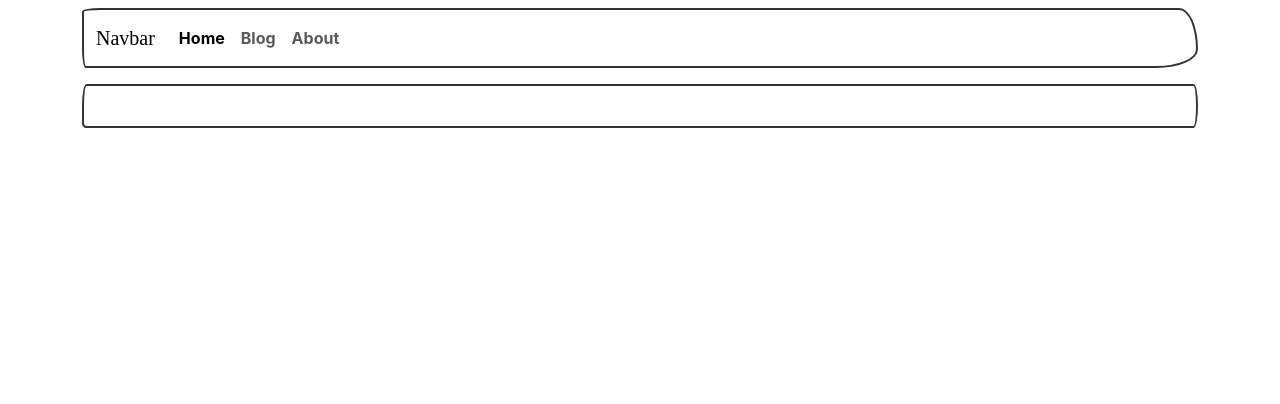
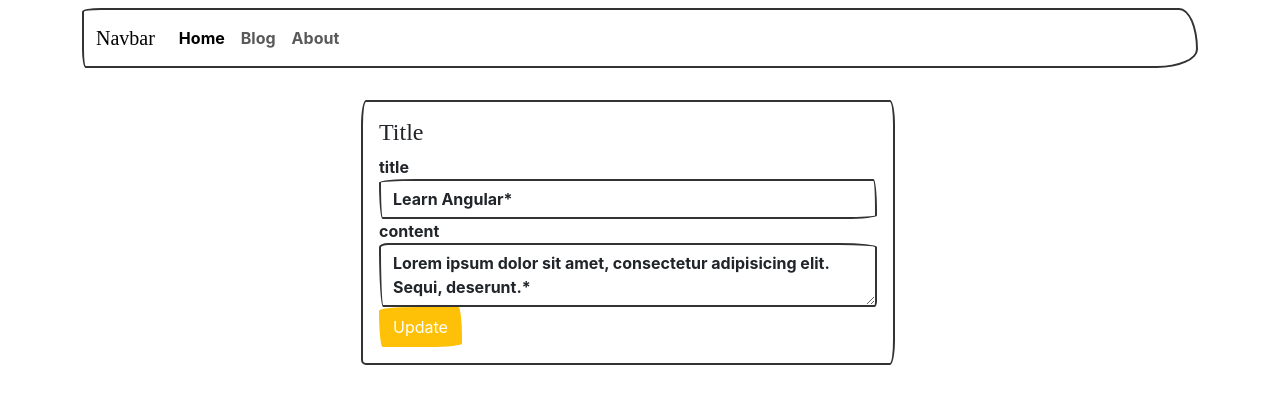
Before and after one commit to ZEDTARIK/vuejs-employee-crud, a Vue app: page /blog/edit/1 in a window 1280 px wide. Shown: the top 404 px of the page. Built offline with nearby package versions, Linux system fonts and the light colour scheme; no server answers; data requests are answered from the project's data file; a web font is replaced by a local one.

Commit message:
Edit Post with redirect

```diff
--- a/data/db.json
+++ b/data/db.json
@@ -2,15 +2,15 @@
   "posts": [
     {
       "id": 1,
-            "title": "Learn Angular",
+      "title": "Learn Angular*",
       "slug": "learn-angular",
-            "content": "Lorem ipsum dolor sit amet, consectetur adipisicing elit. Sequi, deserunt."
+      "content": "Lorem ipsum dolor sit amet, consectetur adipisicing elit. Sequi, deserunt.*"
     },
     {
       "id": 2,
-            "title": "Learn JavaScript",
+      "title": "Learn JavaScript update *",
       "slug": "learn-javascript",
-            "content": "Lorem ipsum dolor sit amet, consectetur adipisicing elit. Sequi, deserunt."
+      "content": "Lorem ipsum dolor sit amet, consectetur adipisicing elit. Sequi, deserunt. update*\n\n"
     }
   ]
 }
--- a/src/router/index.js
+++ b/src/router/index.js
@@ -3,6 +3,7 @@ import Home from '../views/Home.vue'
 import About from '../views/About.vue'
 import Blog from '../views/blog'
 import ShowPost from '../views/blog/ShowPost'
+import EditPost from '../views/blog/EditPost'
 import PageNotFound from '../views/PageNotFound'
 
 
@@ -29,6 +30,12 @@ const routes = [
     props: true
   },
   {
+    path: '/blog/edit/:id',
+    name: 'Edit-Post',
+    component: EditPost,
+    props: true
+  },
+  {
     path: '/:catchAll(.*)',
     component: PageNotFound
   }
--- /dev/null
+++ b/src/views/blog/EditPost.vue
@@ -0,0 +1,68 @@
+<template lang="">
+    <div class="row my-3">
+        <div class="col-md-6 mx-auto">
+            <div class="card">
+                <div class="card-body">
+                    <h4 class="card-title">Title</h4>
+
+                    <form @submit.prevent="updatePost()">
+
+                        <div class="form-group">
+                            <label for="title">title</label>
+                            <input v-model="post.title" id="title" type="text" class="form-control" placeholder="Title">
+                        </div>
+
+                        <div class="form-group">
+                            <label for="content">content</label>
+                            <textarea v-model="post.content" class="form-control" id="content" cols="5"
+                                rows="2"></textarea>
+                        </div>
+
+                        <div class="form-group">
+                            <button class="btn btn-warning btn-block">Update</button>
+                        </div>
+                    </form>
+
+                </div>
+            </div>
+        </div>
+    </div>
+</template>
+<script>
+    export default {
+        props: ['id'],
+        data() {
+            return {
+                url: `http://localhost:5000/posts/${this.id}`,
+
+                post: {
+                    title: '',
+                    content: '',
+                }
+            }
+        },
+        mounted() {
+            fetch(this.url)
+                .then(res => res.json())
+                .then(data => {
+                    this.post = data
+                })
+                .catch(err => console.log(err.message));
+        },
+        methods: {
+            updatePost() {
+                fetch(this.url,
+                    {
+                        method: 'PUT',
+                        headers: { 'Content-Type': 'application/json' },
+                        body: JSON.stringify(this.post)
+                    })
+                    .then(res => this.$router.push('/blog') )
+                    .catch(err => console.log(err.message));
+            }
+        },
+    }
+</script>
+<style lang="">
+
+</style>
--- a/src/views/blog/index.vue
+++ b/src/views/blog/index.vue
@@ -12,6 +12,9 @@
                            params: { id: post.id , slug: post.slug }}"
                     class="btn bt-sm btn-dark">Detail
                 </router-link>
+
+                <router-link class="btn btn-warning ml-3" :to="{ name: 'Edit-Post',
+                                    params: { id: post.id} }">Edit</router-link>
             </div>
         </div>
     </div>
```
Lines whose indentation alone changed are shown as unchanged.
